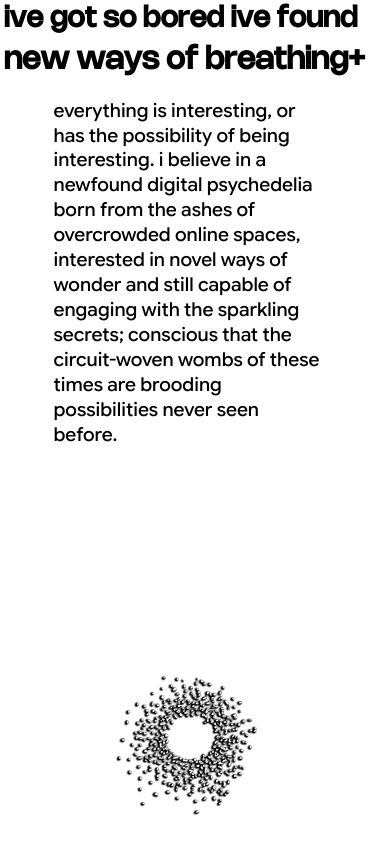
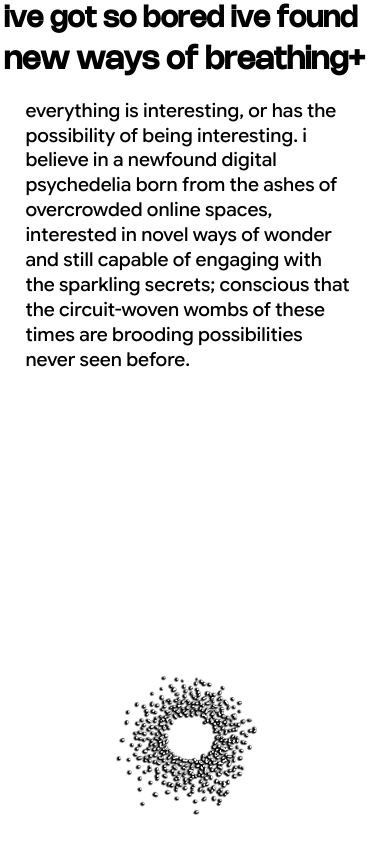
Before and after one commit to mispellingworlds/mispellingworlds.github.io, an Astro site: page /about in a window 390 px wide. Built offline with nearby package versions, Linux system fonts and the light colour scheme; Astro itself is replaced by a stand-in of ours.

Commit message:
mobile visualization enhanced

```diff
--- a/src/styles/global.css
+++ b/src/styles/global.css
@@ -93,5 +93,9 @@ html, body {
 }
 
 @media (max-width: 768px) {
-    .text-content {font-size: 1.2rem;}
+    .text-content {
+        font-size: 1.2rem;
+        width: 95%;
+        max-width: 95%;
+    }
 }
```
